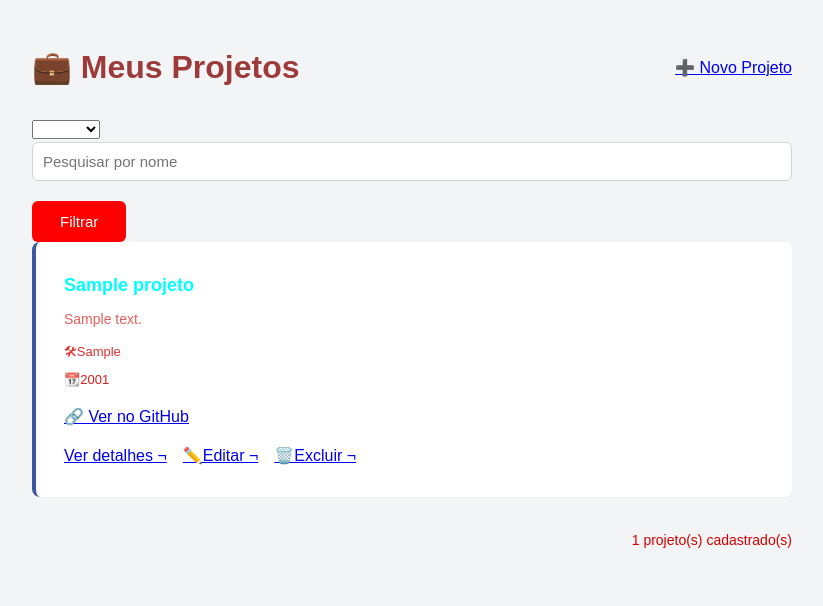
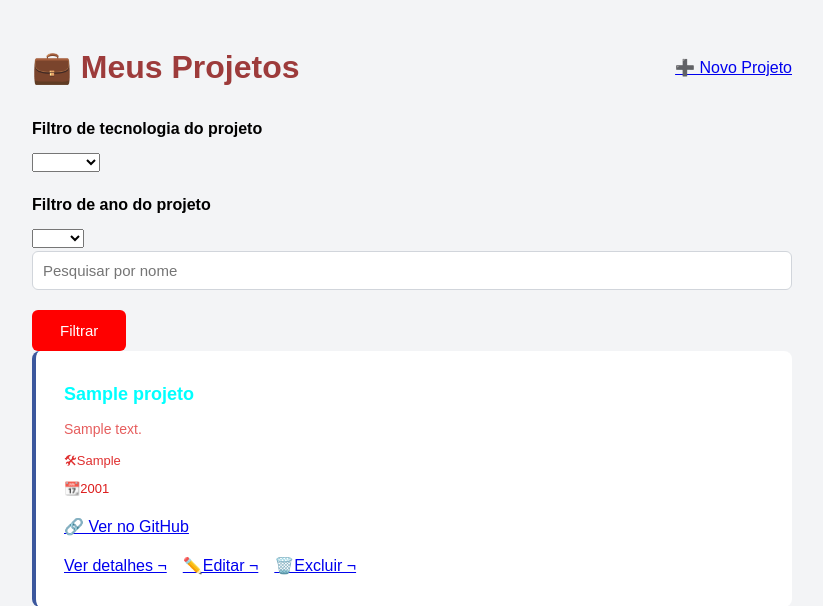
Before and after one commit to CaioZ-Stark/2026-DWII, a PHP site: page /05_crud/index.php in a window 1280 px wide. Shown: the part 57-663 px from the top of the page, without its empty margins (228-1051 px from the left). Run offline with PHP 8.4, Linux system fonts and the light colour scheme; the visitor is signed in with stand-in values (Sample User, id 1); tables that the repository leaves empty hold one stand-in row (values such as "Sample post").

Commit message:
aula08-A: [descreva o que implementou — busca/filtro/ordenação]

```diff
--- a/05_crud/index.php
+++ b/05_crud/index.php
@@ -27,7 +27,12 @@ $conticao = [] ;
 $variavel = [];
 $termo = trim($_GET['buscar'] ?? '');
 $tecnologias = trim($_GET['tecnologias'] ?? '');
+$ano = trim($_GET['ano'] ?? '');
 
+if(!empty($ano)){
+    $conticao[] = 'ano = :a';
+    $variavel[':a'] = $ano;
+}
 if(!empty($tecnologias)){
     $conticao[] = 'tecnologias like :tec';
     $variavel[':tec'] = '%' . $tecnologias. '%';
@@ -70,6 +75,9 @@ $pagina_atual = '';
         <a href="cadastrar.php" class="btn-primerio">➕ Novo Projeto</a>
     </div>
     <form action="index.php" method="GET">
+        <label>
+            Filtro de tecnologia do projeto
+        </label>
          <select name="tecnologias"> <option value=""></option>
             <?php $sql2 = 'Select Distinct tecnologias from projetos';
              $stmt2 = $pdo->prepare($sql2);
@@ -80,6 +88,21 @@ $pagina_atual = '';
             <option value="<?php echo htmlspecialchars($s['tecnologias']); ?>"><?php echo htmlspecialchars($s['tecnologias']); ?></option>
             <?php endforeach; ?>
          </select>
+         <label>
+            Filtro de ano do projeto
+        </label>
+         <select name="ano"> <option value=""></option>
+            <?php $sql3 = 'SELECT DISTINCT ano FROM projetos ORDER BY ano DESC';
+             $stmt3 = $pdo->prepare($sql3);
+             $stmt3->execute();
+             $projetos3 = $stmt3->fetchAll();
+             foreach ($projetos3 as $s):
+            ?>
+            <option value="<?php echo htmlspecialchars($s['ano']); ?>"><?php echo htmlspecialchars($s['ano']); ?></option>
+            <?php endforeach; ?>
+         </select>
+
+
         <input type="text" name="buscar" placeholder="Pesquisar por nome ">
         <button style="background-color: red;" type="submit">Filtrar</button>
     </form>
```
